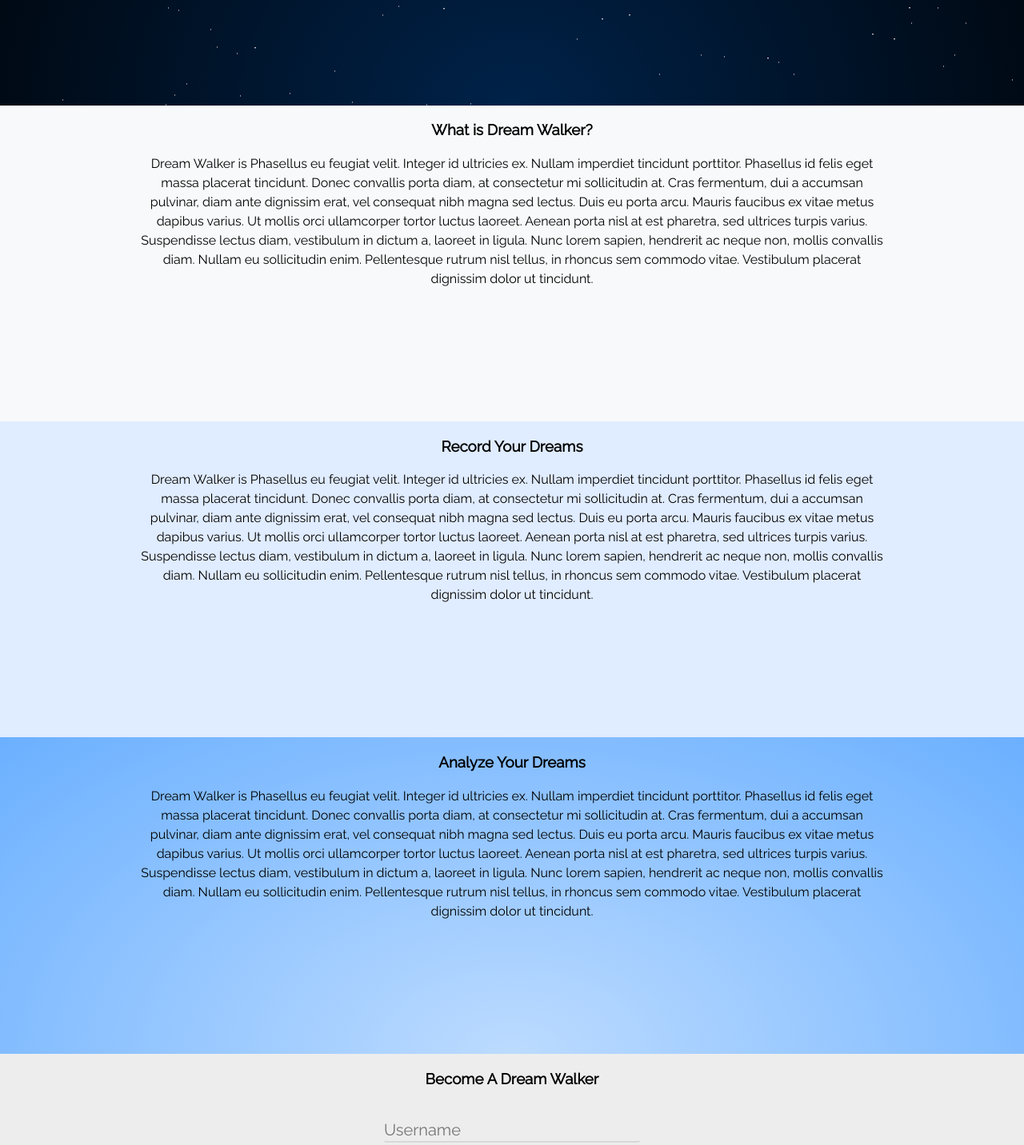
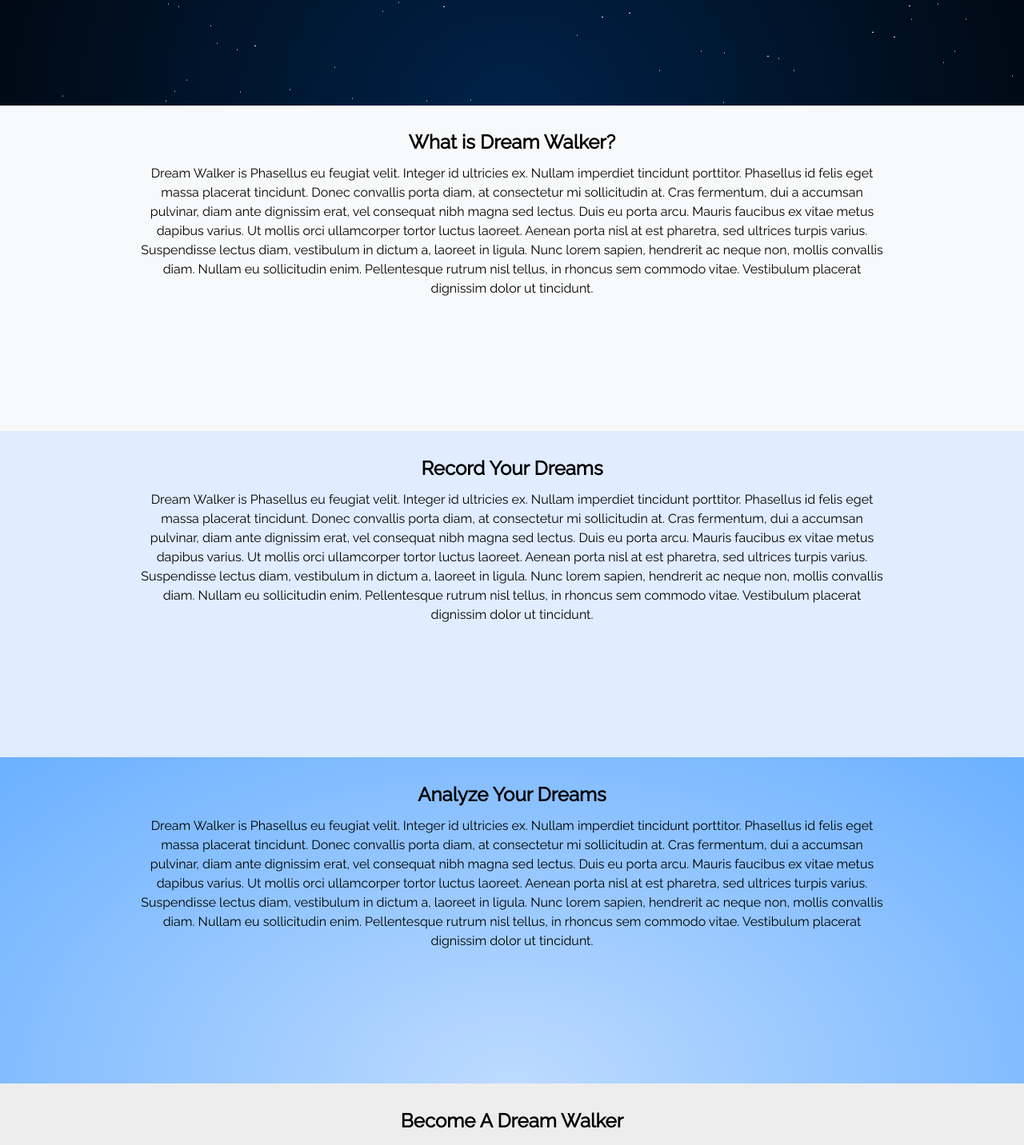
Before and after one commit to andymbryant/dream-walker, a website: page public/index.html in a window 1280 px wide. Shown: the part 385-1817 px from the top of the page at 80% size. Drawn offline with nearby package versions, Linux system fonts and the light colour scheme.

Commit message:
changed h3 to h2

```diff
--- a/public/index.html
+++ b/public/index.html
@@ -45,7 +45,7 @@
 			<div id="about">
 				<div class="row">
 					<div class="col-12">
-						<h3>What is Dream Walker?</h3>
+						<h2>What is Dream Walker?</h2>
 						<p>Dream Walker is Phasellus eu feugiat velit. Integer id ultricies ex. Nullam imperdiet tincidunt porttitor. Phasellus id felis eget massa placerat tincidunt. Donec convallis porta diam, at consectetur mi sollicitudin at. Cras fermentum, dui a accumsan pulvinar, diam ante dignissim erat, vel consequat nibh magna sed lectus. Duis eu porta arcu. Mauris faucibus ex vitae metus dapibus varius.
 
 						Ut mollis orci ullamcorper tortor luctus laoreet. Aenean porta nisl at est pharetra, sed ultrices turpis varius. Suspendisse lectus diam, vestibulum in dictum a, laoreet in ligula. Nunc lorem sapien, hendrerit ac neque non, mollis convallis diam. Nullam eu sollicitudin enim. Pellentesque rutrum nisl tellus, in rhoncus sem commodo vitae. Vestibulum placerat dignissim dolor ut tincidunt.</p>
@@ -58,7 +58,7 @@
 			<div id="journal">
 				<div class="row">
 					<div class="col-12">
-						<h3>Record Your Dreams</h3>
+						<h2>Record Your Dreams</h2>
 						<p>Dream Walker is Phasellus eu feugiat velit. Integer id ultricies ex. Nullam imperdiet tincidunt porttitor. Phasellus id felis eget massa placerat tincidunt. Donec convallis porta diam, at consectetur mi sollicitudin at. Cras fermentum, dui a accumsan pulvinar, diam ante dignissim erat, vel consequat nibh magna sed lectus. Duis eu porta arcu. Mauris faucibus ex vitae metus dapibus varius.
 
 						Ut mollis orci ullamcorper tortor luctus laoreet. Aenean porta nisl at est pharetra, sed ultrices turpis varius. Suspendisse lectus diam, vestibulum in dictum a, laoreet in ligula. Nunc lorem sapien, hendrerit ac neque non, mollis convallis diam. Nullam eu sollicitudin enim. Pellentesque rutrum nisl tellus, in rhoncus sem commodo vitae. Vestibulum placerat dignissim dolor ut tincidunt.</p>
@@ -71,7 +71,7 @@
 			<div id="analyze">
 				<div class="row">
 					<div class="col-12">
-						<h3>Analyze Your Dreams</h3>
+						<h2>Analyze Your Dreams</h2>
 						<p>Dream Walker is Phasellus eu feugiat velit. Integer id ultricies ex. Nullam imperdiet tincidunt porttitor. Phasellus id felis eget massa placerat tincidunt. Donec convallis porta diam, at consectetur mi sollicitudin at. Cras fermentum, dui a accumsan pulvinar, diam ante dignissim erat, vel consequat nibh magna sed lectus. Duis eu porta arcu. Mauris faucibus ex vitae metus dapibus varius.
 
 						Ut mollis orci ullamcorper tortor luctus laoreet. Aenean porta nisl at est pharetra, sed ultrices turpis varius. Suspendisse lectus diam, vestibulum in dictum a, laoreet in ligula. Nunc lorem sapien, hendrerit ac neque non, mollis convallis diam. Nullam eu sollicitudin enim. Pellentesque rutrum nisl tellus, in rhoncus sem commodo vitae. Vestibulum placerat dignissim dolor ut tincidunt.</p>
@@ -84,7 +84,7 @@
 			<div id="sign-up">
 				<div class="row">
 					<div class="col-12">
-						<h3>Become A Dream Walker</h3>
+						<h2>Become A Dream Walker</h2>
 						<div class="sign-up-box">
 							<form class="register" action="/some-server-endpoint" method="post" autocomplete="off">
 								<fieldset name="register-info">
```
